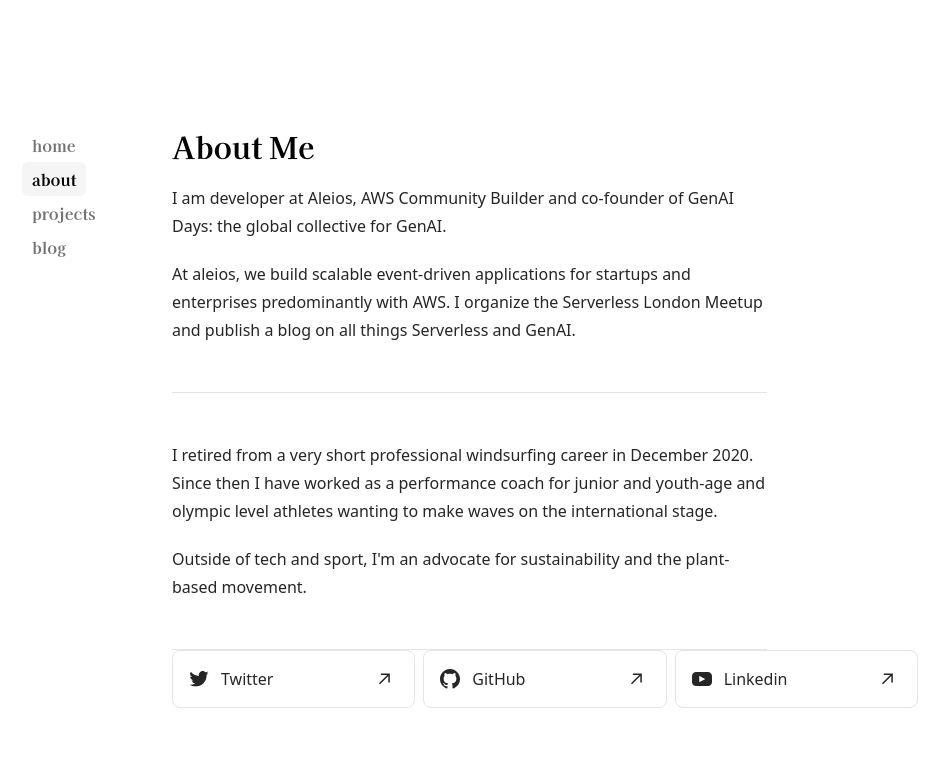
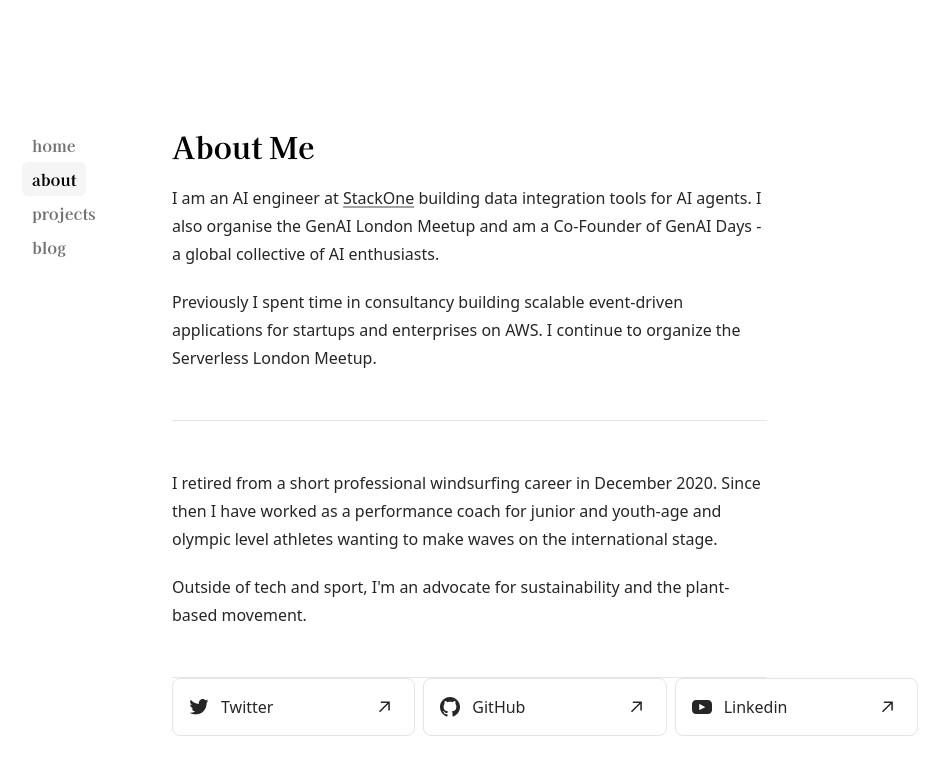
Before and after one commit to mattzcarey/matt-site, a Next.js app: page /about in a window 1280 px wide. Shown: the top 774 px of the page, without its empty margins (170-1119 px from the left). Built offline with nearby package versions, Linux system fonts and the light colour scheme.

Commit message:
feat: update job

```diff
--- a/package.json
+++ b/package.json
@@ -4,7 +4,8 @@
   "scripts": {
     "dev": "sst bind next dev",
     "build": "next build",
-    "start": "next start"
+    "start": "next start",
+    "deploy:prod": "sst deploy --stage prod"
   },
   "dependencies": {
     "clsx": "^1.2.1",
--- a/src/app/about/page.tsx
+++ b/src/app/about/page.tsx
@@ -1,31 +1,42 @@
 import type { Metadata } from "next";
+import { Link } from "../../components/links";
 import { Footer } from "./footer";
 
 export const metadata: Metadata = {
   title: "About",
-  description: "Serverless developer & AWS Community Builder.",
+  description: "AI Engineer & Community Builder.",
 };
 
 export default function AboutPage() {
   return (
     <section>
       <h1 className="font-bold text-3xl font-serif">About Me</h1>
-      <p className="my-5 prose prose-neutral text-neutral-800 dark:text-neutral-200">
-        I am developer at Aleios, AWS Community Builder and co-founder of GenAI
-        Days: the global collective for GenAI.
-      </p>
+      <div className="my-5 prose prose-neutral text-neutral-800 dark:text-neutral-200">
+        <p>
+          I am an AI engineer at{" "}
+          <Link
+            to="https://github.com/mattzcarey/code-review-gpt"
+            className="my-5 prose prose-neutral text-neutral-800 dark:text-neutral-200"
+          >
+            StackOne
+          </Link>{" "}
+          building data integration tools for AI agents. I also organise the
+          GenAI London Meetup and am a Co-Founder of GenAI Days - a global
+          collective of AI enthusiasts.
+        </p>
+      </div>
       <div className="prose prose-neutral dark:prose-invert text-neutral-800 dark:text-neutral-200">
         <p>
-          At aleios, we build scalable event-driven applications for startups
-          and enterprises predominantly with AWS. I organize the Serverless
-          London Meetup and publish a blog on all things Serverless and GenAI.
+          Previously I spent time in consultancy building scalable event-driven
+          applications for startups and enterprises on AWS. I continue to
+          organize the Serverless London Meetup.
         </p>
         <hr />
         <p>
-          I retired from a very short professional windsurfing career in
-          December 2020. Since then I have worked as a performance coach for
-          junior and youth-age and olympic level athletes wanting to make waves
-          on the international stage.
+          I retired from a short professional windsurfing career in December
+          2020. Since then I have worked as a performance coach for junior and
+          youth-age and olympic level athletes wanting to make waves on the
+          international stage.
         </p>
         <p>
           Outside of tech and sport, I'm an advocate for sustainability and the
--- a/src/app/page.tsx
+++ b/src/app/page.tsx
@@ -11,7 +11,7 @@ export default async function HomePage() {
     <section>
       <h1 className="font-bold text-3xl font-serif">{name}</h1>
       <p className="my-5 max-w-[460px] text-neutral-800 dark:text-neutral-200">
-        Hey I'm Matt. Welcome to my website and blog.
+        Hey I'm Matt, welcome to my website.
       </p>
       <div className="flex items-start md:items-center my-8 flex-col md:flex-row">
         <Image
@@ -42,7 +42,7 @@ export default async function HomePage() {
             className="flex items-center hover:text-neutral-700 dark:hover:text-neutral-200 transition-all"
             rel="noopener noreferrer"
             target="_blank"
-            href="https://www.linkedin.com/in/matt-carey-56b958181/"
+            href="https://www.linkedin.com/in/mattzcarey/"
           >
             <ArrowIcon />
             <p className="h-7">connect on linkedin</p>
--- a/src/app/projects/page.tsx
+++ b/src/app/projects/page.tsx
@@ -13,16 +13,20 @@ const AboutPage = () => {
       <div className="prose prose-neutral dark:prose-invert text-neutral-800 dark:text-neutral-200">
         <p>
           I am the creator of{" "}
-          <Link to="https://github.com/mattzcarey/code-review-gpt">
+          <Link
+            to="https://github.com/mattzcarey/code-review-gpt"
+            className="prose prose-neutral dark:prose-invert text-neutral-800 dark:text-neutral-200"
+          >
             Code Review GPT
           </Link>{" "}
-          and core builder at <Link to="https://www.quivr.app">Quivr</Link>.
-        </p>
-        <p>
-          I also write a weekly newsletter called{" "}
-          <Link to="https://newsletter.quivr.app">Building With GenAI</Link> for
-          people interested in the wonderful and fast moving world of Generative
-          AI.
+          and was a core builder at{" "}
+          <Link
+            to="https://www.quivr.app"
+            className="prose prose-neutral dark:prose-invert text-neutral-800 dark:text-neutral-200"
+          >
+            Quivr
+          </Link>
+          .
         </p>
         <hr className="my-4" />
       </div>
--- a/src/components/links.tsx
+++ b/src/components/links.tsx
@@ -11,10 +11,8 @@ export const YouTubeEmbed = ({ videoId }) => {
   );
 };
 
-export const Link = ({ to, children }) => {
-  return (
-    <a href={to} target="_blank" rel="noopener noreferrer">
-      {children}
-    </a>
-  );
-};
+export const Link = ({ to, className, children }) => (
+  <a href={to} className={className}>
+    {children}
+  </a>
+);
```
Also changed, not shown: 1 other file (tests, documents, lock files or other folders).
